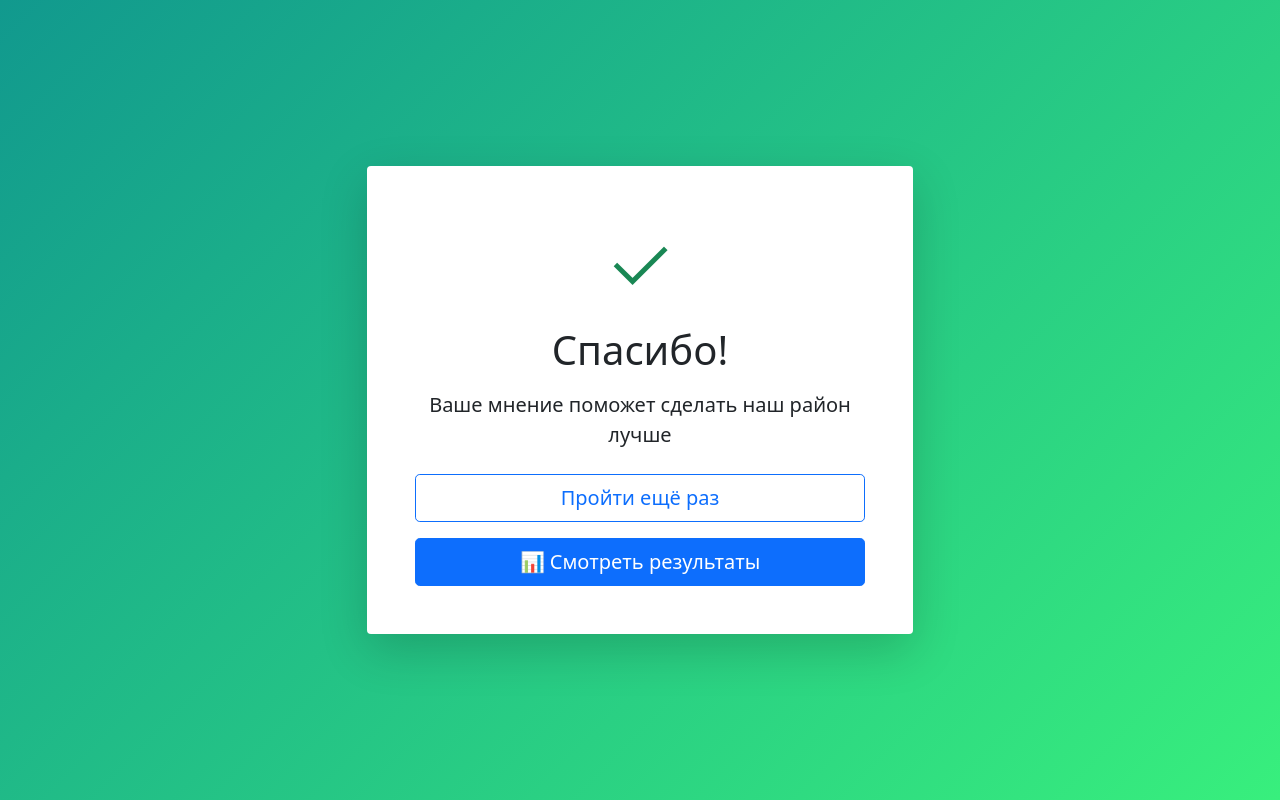
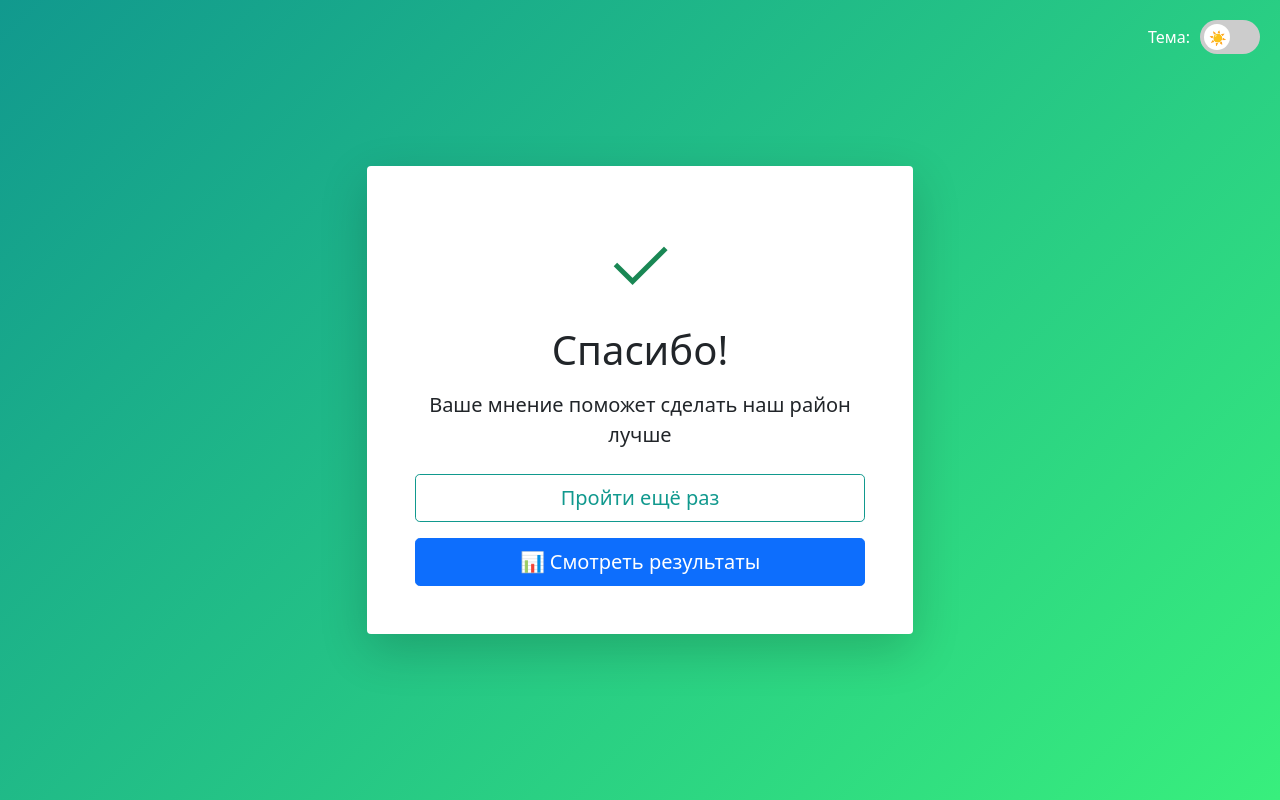
Before and after one commit to daniilkol135/jkh-korolevka, a Flask app: page /thankyou in a window 1280 px wide. Run offline with Flask 3, Linux system fonts and the light colour scheme.

Commit message:
Update thankyou.html

```diff
--- a/templates/thankyou.html
+++ b/templates/thankyou.html
@@ -6,15 +6,131 @@
     <meta name="viewport" content="width=device-width, initial-scale=1">
     <link href="https://cdn.jsdelivr.net/npm/bootstrap@5.1.3/dist/css/bootstrap.min.css" rel="stylesheet">
     <style>
+        /* ======== СВЕТЛАЯ ТЕМА ======== */
+        :root {
+            --bg-gradient: linear-gradient(135deg, #11998e 0%, #38ef7d 100%);
+            --card-bg: white;
+            --text-color: #212529;
+            --text-muted: #6c757d;
+            --btn-outline: #11998e;
+            --btn-primary: #0d6efd;
+        }
+
+        /* ======== ТЁМНАЯ ТЕМА ======== */
+        [data-theme="dark"] {
+            --bg-gradient: linear-gradient(135deg, #0a4d3c 0%, #1a5a3a 100%);
+            --card-bg: #2a2f3c;
+            --text-color: #e9ecef;
+            --text-muted: #adb5bd;
+            --btn-outline: #38ef7d;
+            --btn-primary: #6c5ce7;
+        }
+
         body {
-            background: linear-gradient(135deg, #11998e 0%, #38ef7d 100%);
+            background: var(--bg-gradient);
             min-height: 100vh;
             display: flex;
             align-items: center;
+            transition: background 0.3s ease;
+        }
+        .card {
+            background: var(--card-bg);
+            color: var(--text-color);
+            border: 1px solid var(--border-color);
+            transition: all 0.3s ease;
+        }
+        h1, h2, h3, h4, h5, h6 {
+            color: var(--text-color);
+        }
+        .text-muted {
+            color: var(--text-muted) !important;
+        }
+        .btn-outline-primary {
+            color: var(--btn-outline);
+            border-color: var(--btn-outline);
+        }
+        .btn-outline-primary:hover {
+            background: var(--btn-outline);
+            color: white;
+        }
+        .btn-primary {
+            background: var(--btn-primary);
+            border-color: var(--btn-primary);
+        }
+        .btn-primary:hover {
+            background: var(--btn-primary);
+            opacity: 0.9;
+        }
+
+        /* ======== ПЕРЕКЛЮЧАТЕЛЬ ТЕМ ======== */
+        .theme-switch-wrapper {
+            display: flex;
+            align-items: center;
+            justify-content: flex-end;
+            margin-bottom: 20px;
+            position: absolute;
+            top: 20px;
+            right: 20px;
+        }
+        .theme-switch {
+            display: inline-block;
+            height: 34px;
+            position: relative;
+            width: 60px;
+        }
+        .theme-switch input {
+            display: none;
+        }
+        .slider {
+            background: #ccc;
+            bottom: 0;
+            cursor: pointer;
+            left: 0;
+            position: absolute;
+            right: 0;
+            top: 0;
+            transition: .4s;
+            border-radius: 34px;
+        }
+        .slider:before {
+            background: white;
+            bottom: 4px;
+            content: "☀️";
+            height: 26px;
+            left: 4px;
+            position: absolute;
+            transition: .4s;
+            width: 26px;
+            border-radius: 50%;
+            display: flex;
+            align-items: center;
+            justify-content: center;
+            font-size: 14px;
+        }
+        input:checked + .slider {
+            background: #2c3e50;
+        }
+        input:checked + .slider:before {
+            transform: translateX(26px);
+            content: "🌙";
+        }
+        .theme-label {
+            margin-right: 10px;
+            color: white;
+            font-weight: 500;
         }
     </style>
 </head>
 <body>
+    <!-- Переключатель тем -->
+    <div class="theme-switch-wrapper">
+        <span class="theme-label">Тема:</span>
+        <label class="theme-switch">
+            <input type="checkbox" id="theme-toggle">
+            <span class="slider"></span>
+        </label>
+    </div>
+
     <div class="container">
         <div class="row justify-content-center">
             <div class="col-md-6">
@@ -37,5 +153,30 @@
             </div>
         </div>
     </div>
+
+    <!-- Скрипт для переключения тем -->
+    <script>
+        const toggleSwitch = document.querySelector('#theme-toggle');
+        const currentTheme = localStorage.getItem('theme');
+
+        if (currentTheme) {
+            document.documentElement.setAttribute('data-theme', currentTheme);
+            if (currentTheme === 'dark') {
+                toggleSwitch.checked = true;
+            }
+        }
+
+        function switchTheme(e) {
+            if (e.target.checked) {
+                document.documentElement.setAttribute('data-theme', 'dark');
+                localStorage.setItem('theme', 'dark');
+            } else {
+                document.documentElement.setAttribute('data-theme', 'light');
+                localStorage.setItem('theme', 'light');
+            }
+        }
+
+        toggleSwitch.addEventListener('change', switchTheme, false);
+    </script>
 </body>
 </html>
```
